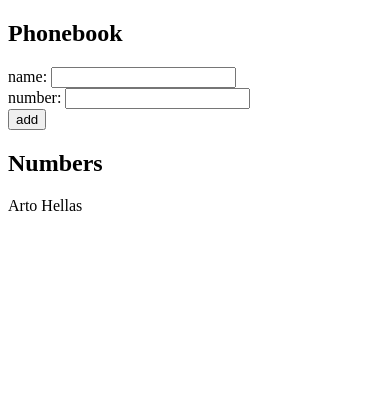
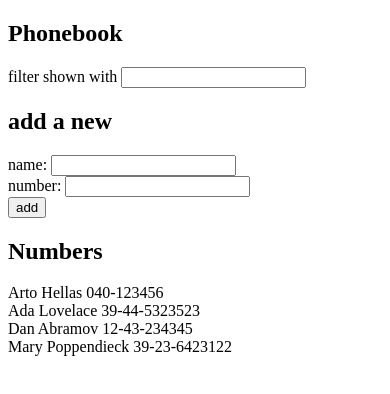
Before and after one commit to naveenmittal04/fullstackopen2023, a React (Create React App) app in the folder part2/phonebook/: page / in a window 390 px wide. Shown: the top 394 px of the page. Built offline with nearby package versions, Linux system fonts and the light colour scheme.

Commit message:
phonebook step 4 done

```diff
--- a/part2/phonebook/src/App.js
+++ b/part2/phonebook/src/App.js
@@ -2,14 +2,15 @@ import { useState } from 'react'
 
 const App = () => {
   const [persons, setPersons] = useState([
-    {
-        id: 1,
-        name: 'Arto Hellas'
-    }
+      { name: 'Arto Hellas', number: '040-123456', id: 1 },
+      { name: 'Ada Lovelace', number: '39-44-5323523', id: 2 },
+      { name: 'Dan Abramov', number: '12-43-234345', id: 3 },
+      { name: 'Mary Poppendieck', number: '39-23-6423122', id: 4 }
   ])
   const [newName, setNewName] = useState('')
     const [newNumber, setNewNumber] = useState('')
-
+    const [filterName, setFilterName] = useState('')
+    const [filterPersons, setFilterPersons] = useState(persons)
     const handleNewNameOnChange = (event) => {
         console.log(event.target)
         setNewName(event.target.value)
@@ -37,9 +38,26 @@ const App = () => {
         setNewName('')
         setNewNumber('')
     };
+    const handleFilterNameOnChange = (event) => {
+        console.log(event.target)
+        setFilterName(event.target.value)
+        const copy = []
+        for(let i = 0; i < persons.length; i++) {
+            if(persons[i].name.toLowerCase().includes(event.target.value.toLowerCase())) {
+                copy.push(persons[i])
+            }
+        }
+        setFilterPersons(copy)
+    };
     return (
       <div>
         <h2>Phonebook</h2>
+          <form >
+              <div>
+                  filter shown with <input value={filterName} onChange={handleFilterNameOnChange}/>
+              </div>
+          </form>
+          <h2>add a new</h2>
         <form onSubmit={handleFormOnSubmit}>
           <div>
             name: <input value={newName} onChange={handleNewNameOnChange}/>
@@ -52,7 +70,7 @@ const App = () => {
           </div>
         </form>
         <h2>Numbers</h2>
-          {persons.map(person => <div key={person.id}>{person.name} {person.number}</div>)}
+          {filterPersons.map(person => <div key={person.id}>{person.name} {person.number}</div>)}
       </div>
   )
 }
```
